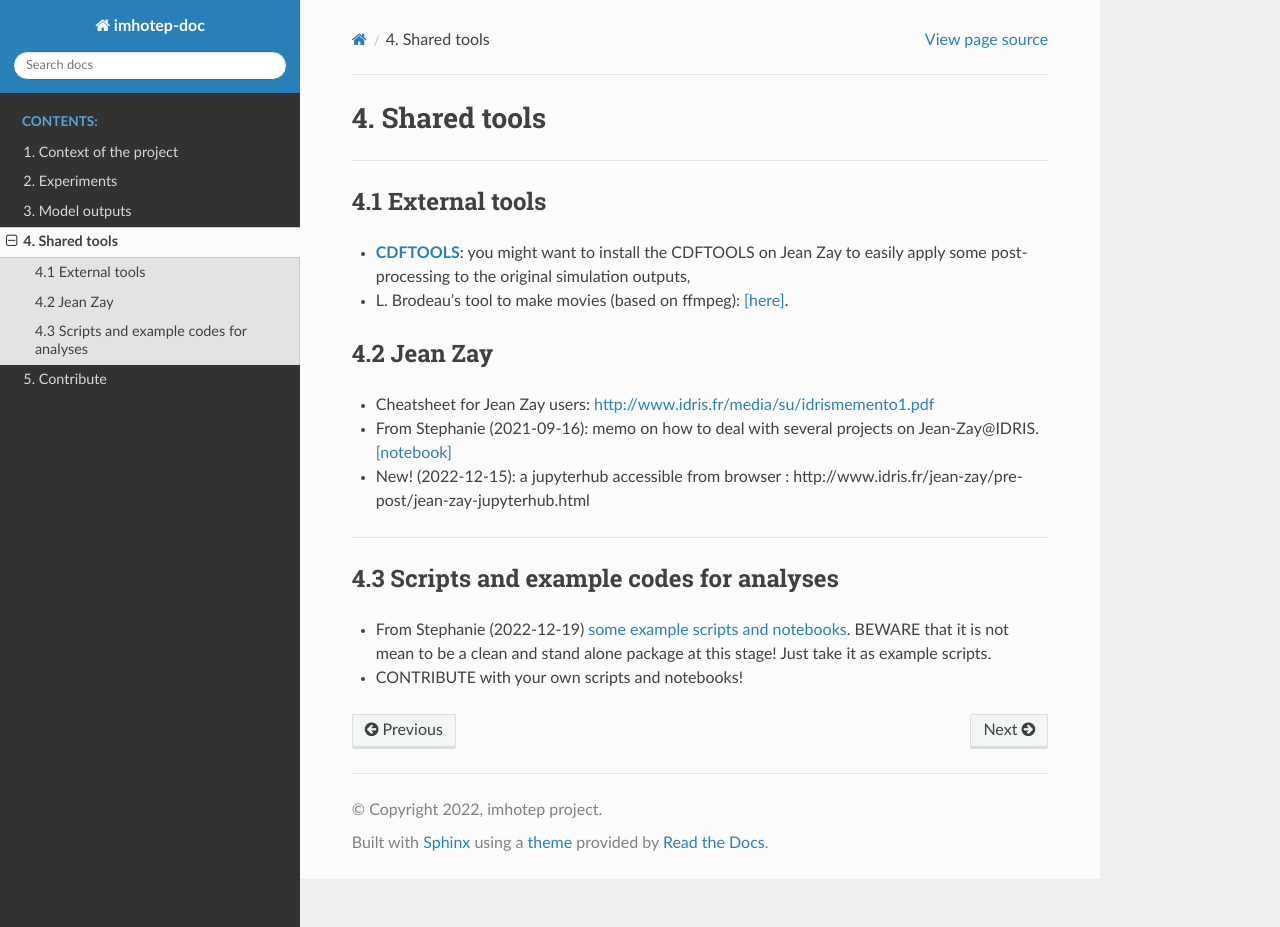
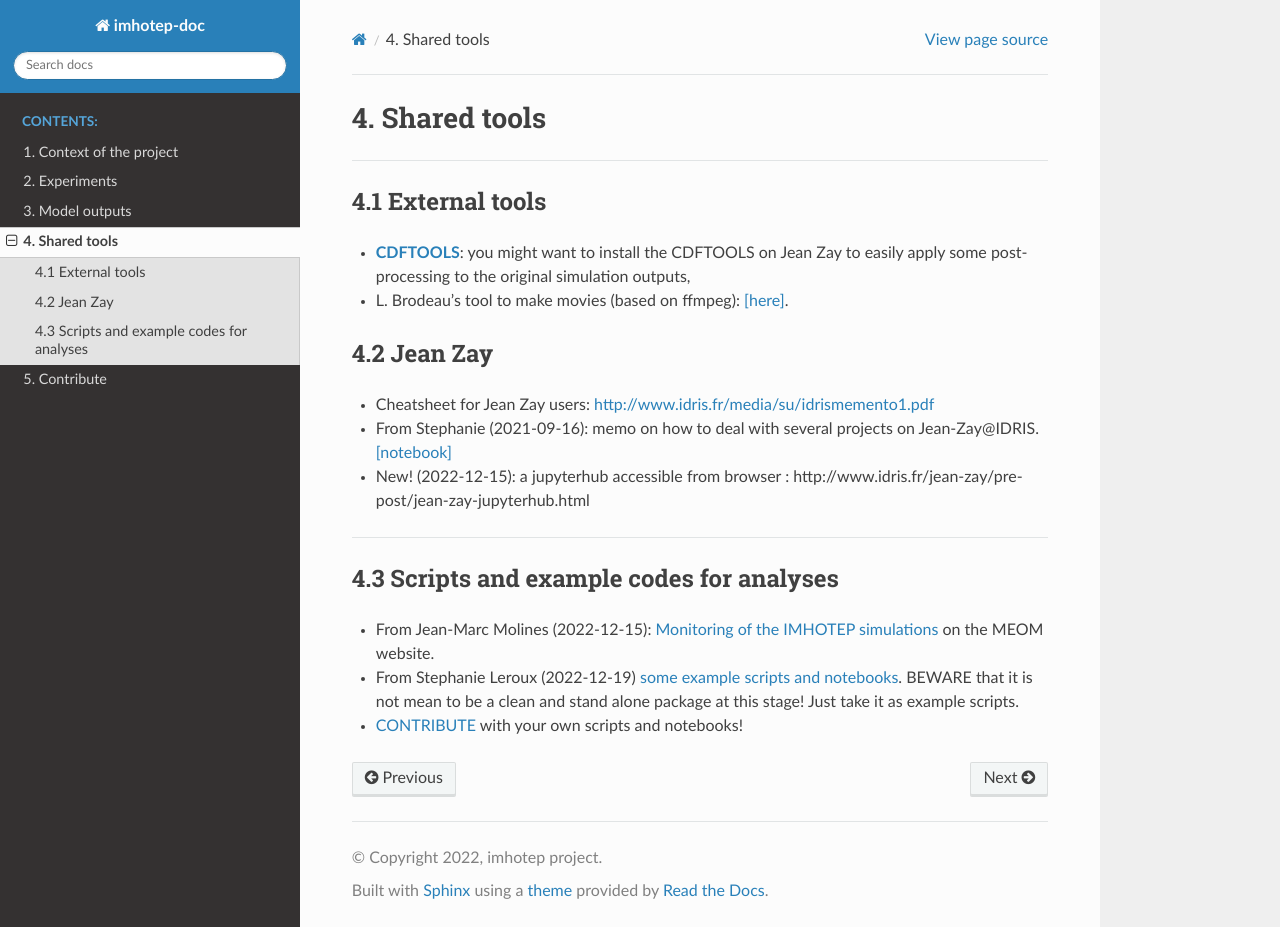
Before and after one commit to imhotep-project/doc-imhotep, a Sphinx documentation site: the page built from source/4-Tools.md, in a window 1280 px wide and 927 px high. Built offline with Sphinx 7.4.7 and the Read the Docs theme 2.0.0, drawn with Linux system fonts in a browser that asks for light colours.

Commit message:
Update 4-Tools.md

```diff
--- a/source/4-Tools.md
+++ b/source/4-Tools.md
@@ -11,5 +11,6 @@
 * New! (2022-12-15): a jupyterhub accessible from browser : http://www.idris.fr/jean-zay/pre-post/jean-zay-jupyterhub.html
 ---
 ## 4.3 Scripts and example codes for analyses
-* From Stephanie (2022-12-19) [some example scripts and notebooks](https://github.com/imhotep-project/studimhotep). BEWARE that it is not mean to be a clean and stand alone package at this stage! Just take it as example scripts.
-* CONTRIBUTE with your own scripts and notebooks!
+* From Jean-Marc Molines (2022-12-15): [Monitoring of the IMHOTEP simulations](https://ige-meom-drakkar.u-ga.fr/DRAKKAR/eORCA025.L75/) on the MEOM website.
+* From Stephanie Leroux (2022-12-19) [some example scripts and notebooks](https://github.com/imhotep-project/studimhotep). BEWARE that it is not mean to be a clean and stand alone package at this stage! Just take it as example scripts.
+* [CONTRIBUTE](https://doc-imhotep.readthedocs.io/en/latest/5-Contribute.html) with your own scripts and notebooks!
```
